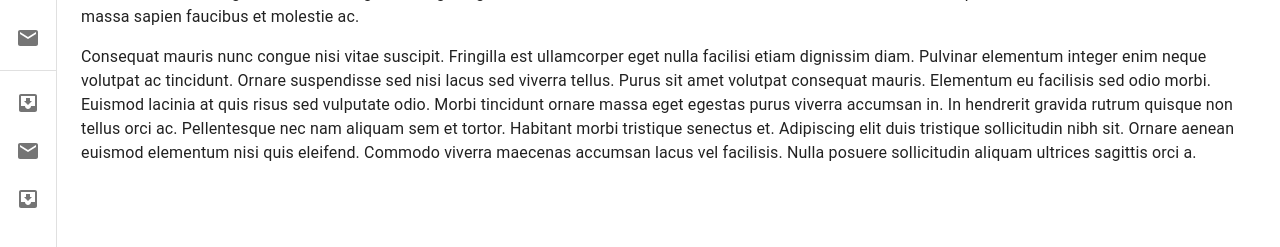
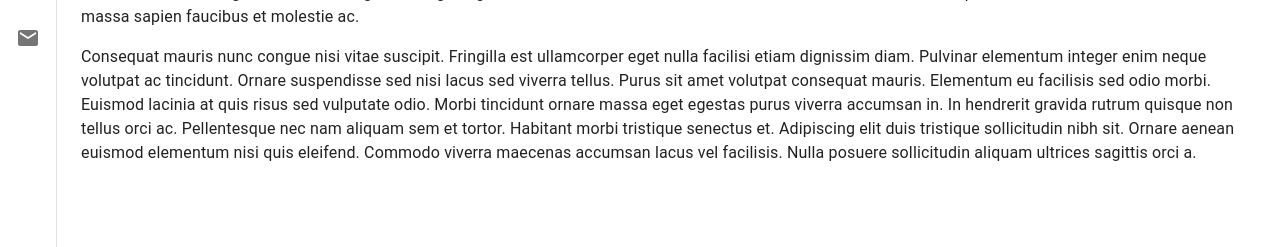
Before and after one commit to nekoze-climber/dashboard-template, a React (Create React App) app: page / in a window 1280 px wide. Shown: the part 203-450 px from the top of the page. Built offline with nearby package versions, Linux system fonts and the light colour scheme.

Commit message:
remove divider

```diff
--- a/src/components/MiniVariantDrawer.tsx
+++ b/src/components/MiniVariantDrawer.tsx
@@ -140,31 +140,6 @@ const MiniVariantDrawer = (): JSX.Element => {
                         </ListItem>
                     ))}
                 </List>
-                <Divider />
-                <List>
-                    {['All mail', 'Trash', 'Spam'].map((text, index) => (
-                        <ListItem key={text} disablePadding sx={{ display: 'block' }}>
-                            <ListItemButton
-                                sx={{
-                                    minHeight: 48,
-                                    justifyContent: open ? 'initial' : 'center',
-                                    px: 2.5,
-                                }}
-                            >
-                                <ListItemIcon
-                                    sx={{
-                                        minWidth: 0,
-                                        mr: open ? 3 : 'auto',
-                                        justifyContent: 'center',
-                                    }}
-                                >
-                                    {index % 2 === 0 ? <InboxIcon /> : <MailIcon />}
-                                </ListItemIcon>
-                                <ListItemText primary={text} sx={{ opacity: open ? 1 : 0 }} />
-                            </ListItemButton>
-                        </ListItem>
-                    ))}
-                </List>
             </Drawer>
         </>
     )
```
